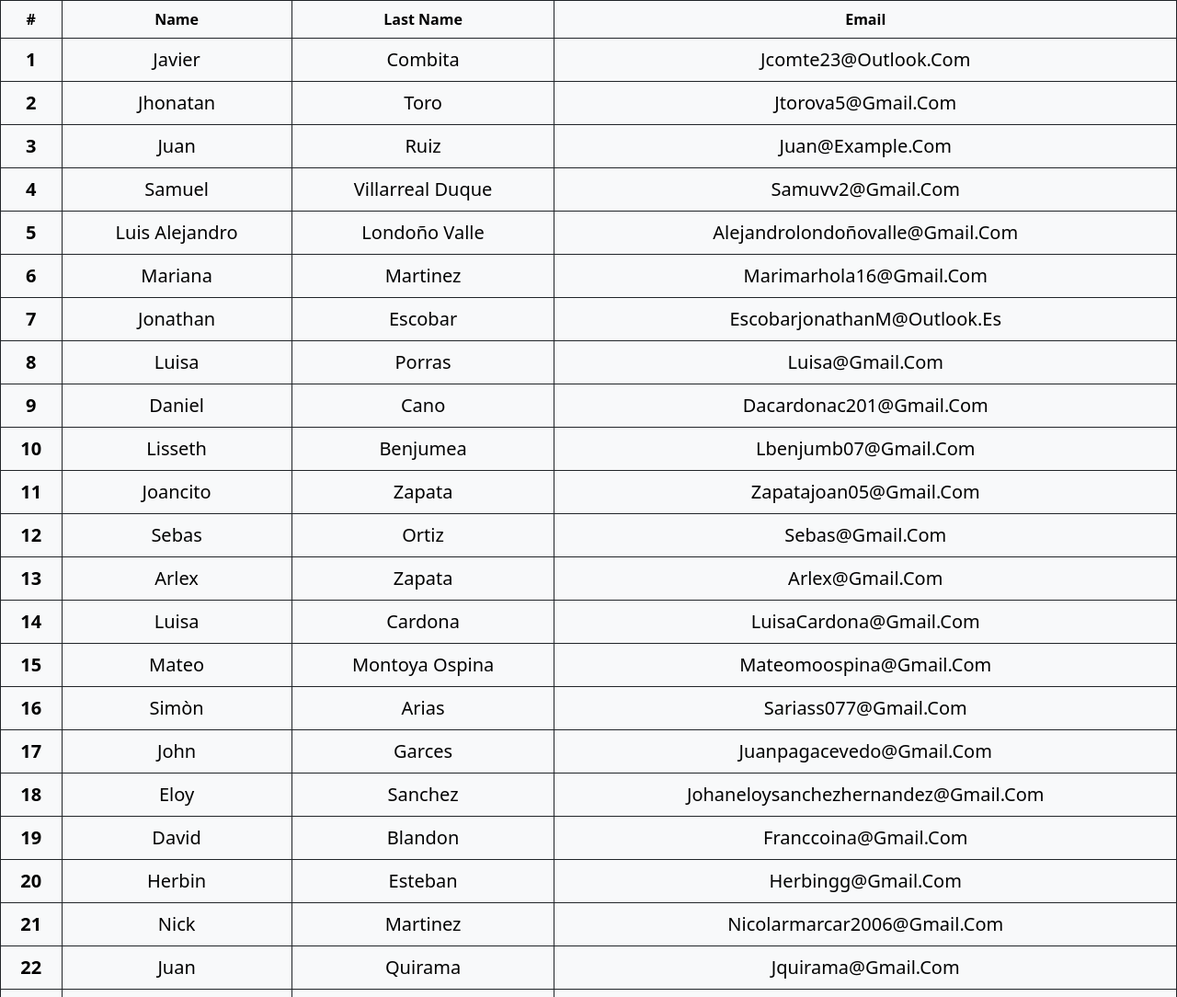
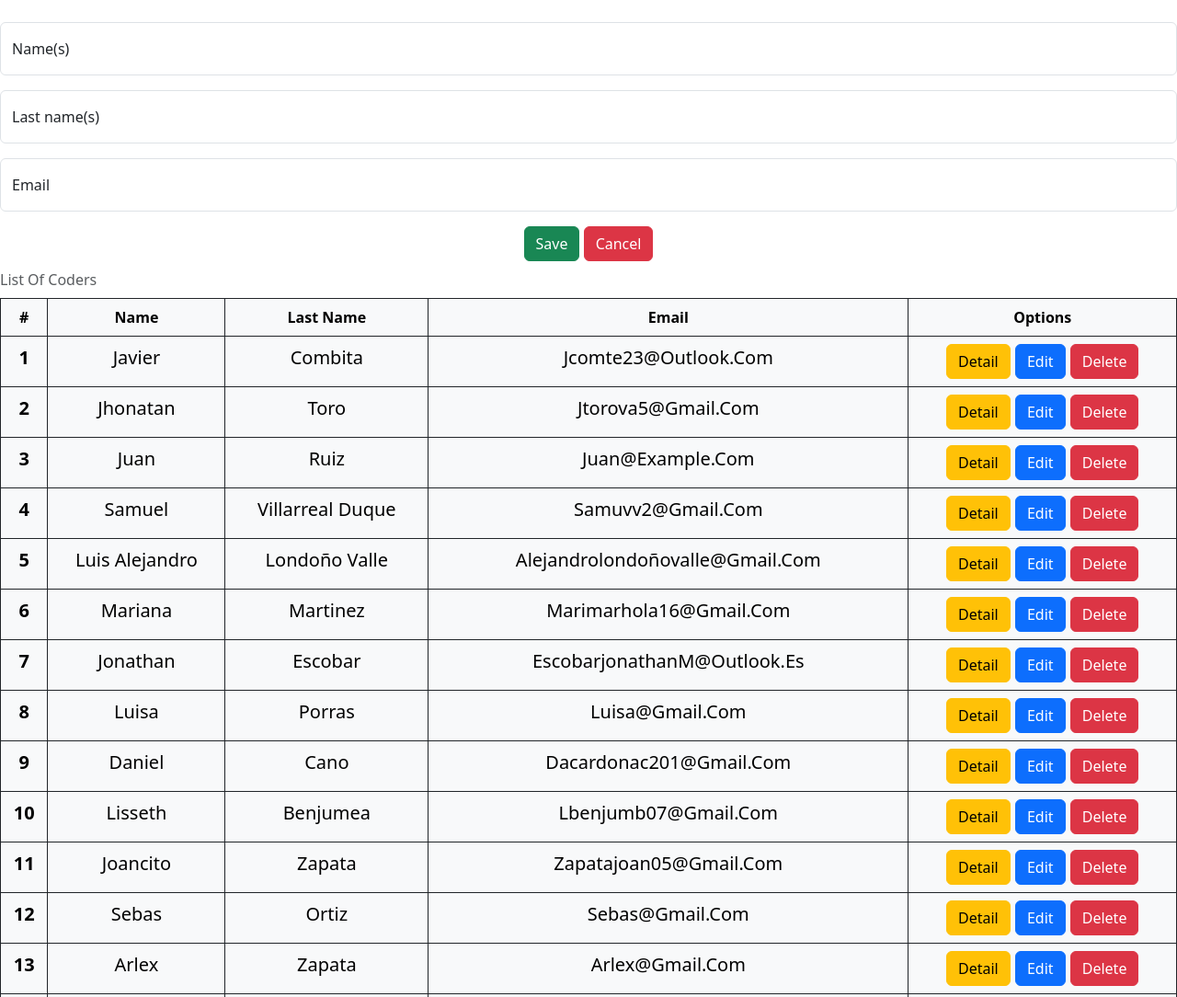
Before and after one commit to SamuVD/crud, a website built with Vite: page index.html in a window 1280 px wide. Shown: the top 1084 px of the page at 92% size. Built offline with nearby package versions, Linux system fonts and the light colour scheme.

Commit message:
feat: vimos el tema de guardar

```diff
--- a/index.html
+++ b/index.html
@@ -8,14 +8,38 @@
 </head>
 
 <body>
-    <main class="main">
+  <main class="main my-4">
+    <form action="./index.html" id="form" method="post">
+      <div class="form-floating mb-3">
+        <input type="text" class="form-control" id="name" name="name" placeholder="Name(s)" required>
+        <label for="name">Name(s)</label>
+      </div>
+
+      <div class="form-floating mb-3">
+        <input type="text" class="form-control" id="last-name" name="last-name" placeholder="Last name(s)" required>
+        <label for="last-name">Last name(s)</label>
+      </div>
+
+      <div class="form-floating mb-3">
+        <input type="email" class="form-control" id="email" name="email" placeholder="Email" required>
+        <label for="email">Email</label>
+      </div>
+
+      <div class="text-center">
+        <button type="submit" id="btn-save" class="btn btn-success">Save</button>
+        <button type="reset" class="btn btn-danger">Cancel</button>
+      </div>
+    </form>
+
     <table class="table table-light table-hover table-bordered border-dark text-center">
+      <caption class="caption-top">List Of Coders</caption>
       <thead>
         <tr>
           <th scope="col">#</th>
           <th scope="col">Name</th>
           <th scope="col">Last Name</th>
           <th scope="col">Email</th>
+          <th scope="col">Options</th>
         </tr>
       </thead>
       <tbody class="text-capitalize fs-5">
--- a/src/js/main.js
+++ b/src/js/main.js
@@ -1,10 +1,29 @@
-// Import our custom CSS
 import "../scss/styles.scss";
-// Import all of Bootstrap's JS
 import * as bootstrap from "bootstrap";
 import { coders } from "../../public/data/database.js";
-import {listWithInnerHtml} from './operations.js';
+import { index, create } from './operations.js';
 
 
 const tbody = document.querySelector("tbody");
-listWithInnerHtml(coders,tbody);
+const form = document.getElementById("form")
+const name = document.getElementById("name")
+const lastName = document.getElementById("last-name")
+const email = document.getElementById("email")
+const btnSave = document.getElementById("btn-save")
+
+index(coders, tbody);
+
+
+form.addEventListener("submit", function (event) {
+    create(coders, name, lastName, email)
+    form.reset()
+    event.preventDefault()
+    index(coders, tbody);
+})
+
+
+// coders.forEach(coder => {
+//     if (coder.id == 2) {
+//         coders.splice(coders.indexOf(coder), 1)
+//     }
+// })
--- a/src/js/operations.js
+++ b/src/js/operations.js
@@ -1,4 +1,7 @@
-export function listWithInnerHtml(coders,tbody) {
+export function index(coders,tbody) {
+
+  tbody.innerHTML= ``
+
   coders.forEach((coder) => {
     tbody.innerHTML += `
         <tr>
@@ -6,10 +9,37 @@ export function listWithInnerHtml(coders,tbody) {
             <td>${coder.name}</td>
             <td>${coder.lastName}</td>
             <td>${coder.email}</td>
+            <td>
+            <button type="button" data-id="${coder.id}" class="btn btn-warning">Detail</button>
+            <button type="button" data-id="${coder.id}" class="btn btn-primary">Edit</button>
+            <button type="button" data-id="${coder.id}" class="btn btn-danger">Delete</button>
+            </td>
         </tr>
         `;
   });
 }
+
+export function create(coders, name, lastName, email) {
+  const tempCoder={
+    id: Date.now(),
+    name: name.value,
+    lastName: lastName.value,
+    email: email.value
+  }
+
+  coders.push(tempCoder)
+}
+
+
+
+
+
+
+
+
+
+
+
 
 // export function listWithBasicElements(coders,tbody) {
 //     coders.forEach(coder => {
```
Lines whose indentation alone changed are shown as unchanged.
